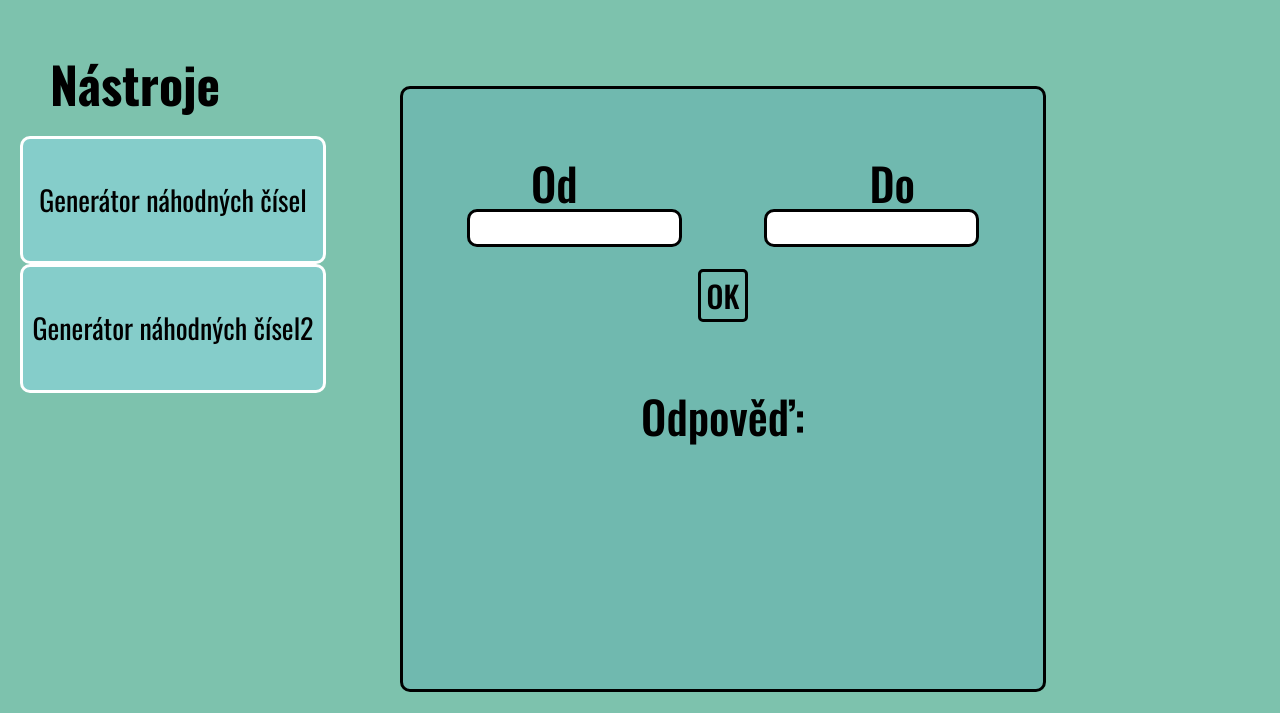
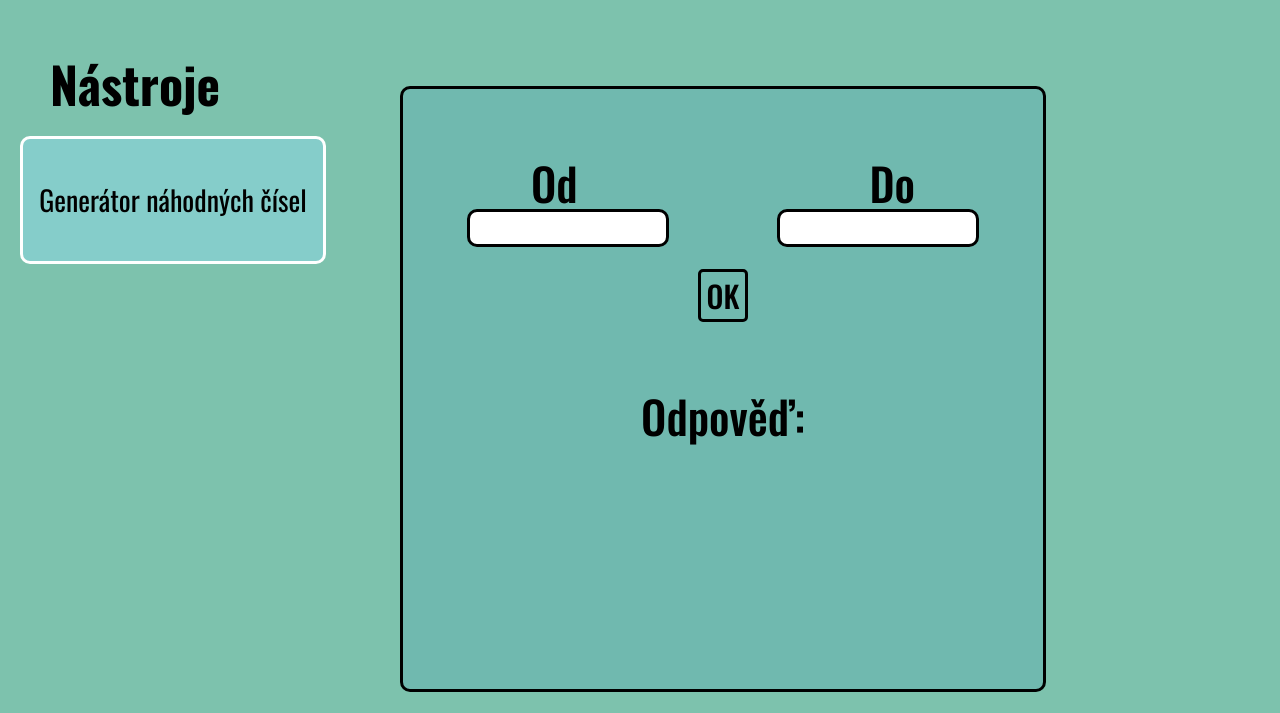
Before and after one commit to B1azA/HotBatata, a plain HTML site: page html/tools.html in a window 1280 px wide. Both pictures are taken after a click on the item "Generátor náhodných čísel". Shown: the part 87-800 px from the top of the page. Drawn offline with nearby package versions, Linux system fonts and the light colour scheme; a web font is replaced by a local one.

Commit message:
7 commit

```diff
--- a/html/tools.html
+++ b/html/tools.html
@@ -15,7 +15,6 @@
     <div id="tools-list">
         <ul>
             <li id="rnd-btn-num-gen"><button>Generátor náhodných čísel</button></li>
-            <li id="rnd-btn-num-gen2"><button>Generátor náhodných čísel2</button></li>
         </ul>
         <article></article>
         <h2>Nástroje</h2>
--- a/js/tools/tools.js
+++ b/js/tools/tools.js
@@ -23,6 +23,7 @@ window.onload = function() {
             toolWindow.appendChild(minP)
 
             min = document.createElement("input")
+            min.style.width = "30%"
             min.style.left = "10%"
             min.style.top = "20%"
 
@@ -35,6 +36,7 @@ window.onload = function() {
             toolWindow.appendChild(maxP)
 
             max = document.createElement("input")
+            max.style.width = "30%"
             max.style.right = "10%"
             max.style.top = "20%"
 
```
